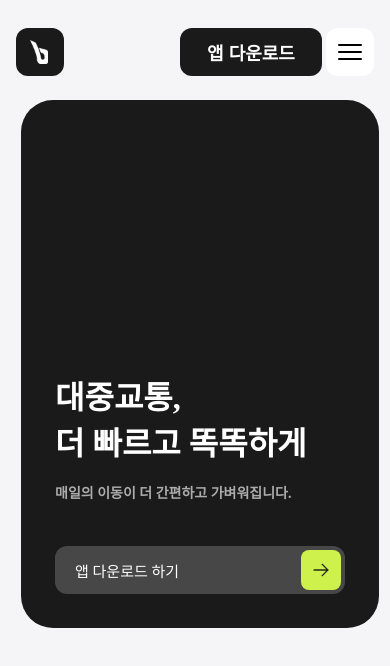
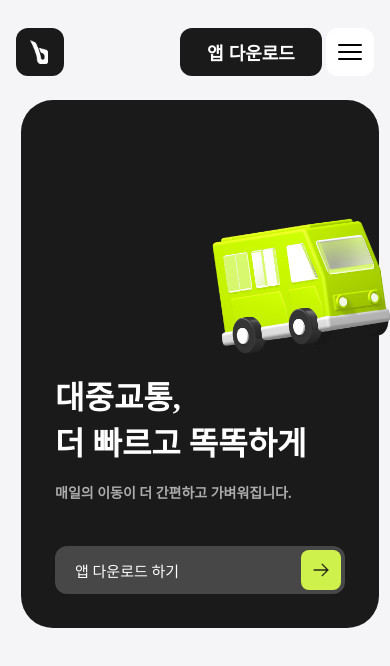
Before and after one commit to doomin03/buster-interaction, a Vue app: page / in a window 390 px wide. Shown: the top 666 px of the page. Built offline with nearby package versions, Linux system fonts and the light colour scheme.

Commit message:
디자인 누락 수정

```diff
--- a/src/assets/style/Intro.scss
+++ b/src/assets/style/Intro.scss
@@ -3,6 +3,7 @@
 
 .main-box {
     background-color: #1A1A1A;
+    position: relative;
     border-radius: 32px;
     width: 100%;
     height: 528px;
@@ -57,6 +58,25 @@
         }
     }
 
+    .bus{
+        background: url("@/assets/image/bus.png") center/cover no-repeat;
+        position: absolute;
+        width: 538px;
+        height: 407px;
+        right: -89px;
+        top: 20%;
+    }
+    @media (max-width: 1152px) {
+        padding: 34px;
+        .box-main-title {
+            font-size: 48px;
+        }
+        .bus{
+            width: 323px;
+            height: 244px;
+            top: 40%;
+        }
+    }
     @media (max-width: 725px) {
         padding: 34px;
         .box-main-title {
@@ -67,6 +87,12 @@
         }
         .download-box {
             width: 100%;
+        }
+        .bus{
+            top: 20%;
+            right: -28px;
+            width: 212px;
+            height: 160px;
         }
     }
 }
--- a/src/components/Intro.vue
+++ b/src/components/Intro.vue
@@ -34,6 +34,7 @@
                         <div class="icon"></div>
                     </button>
                 </div>
+                <div class="bus"></div>
             </div>
 
             <div class="mt192">
```
Also changed, not shown: src/assets/image/bus.png (added).
